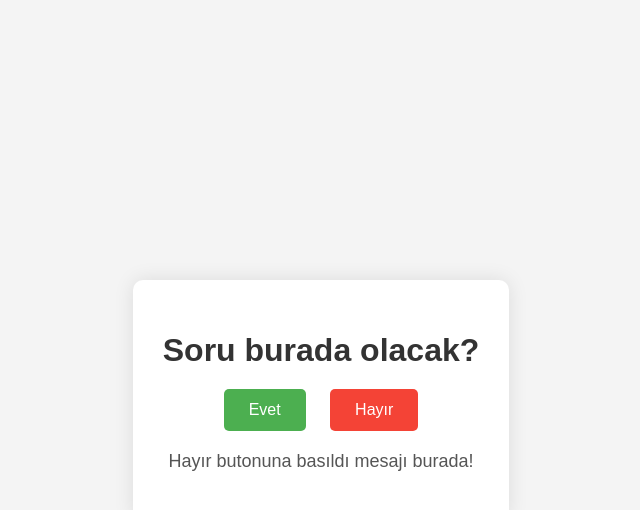
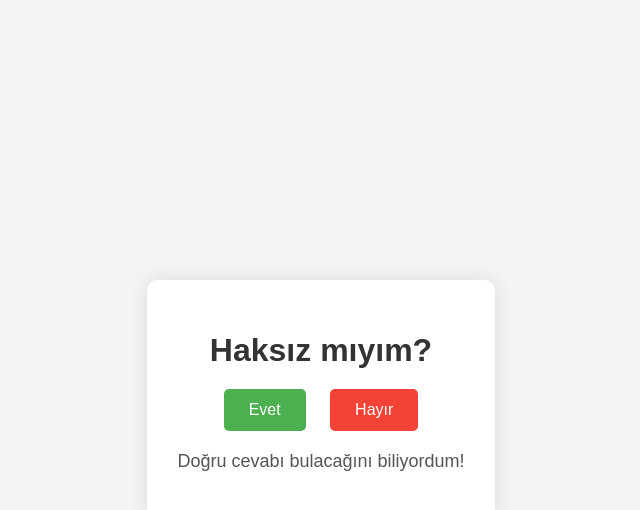
Before and after one commit to BilalEfeUysl/BilalEfeUysl.github.io, a plain HTML site: page index.html in a window 1280 px wide. Both pictures are taken after a click on the button "Hayır". Shown: the whole page, without its empty margins (319-959 px from the left). Drawn offline with Linux system fonts and the light colour scheme.

Commit message:
kelime düzeltme

```diff
--- a/index.html
+++ b/index.html
@@ -9,14 +9,14 @@
 <body>
     <div class="container">
         <div class="question-container">
-            <h1>Soru burada olacak?</h1>
+            <h1>Haksız mıyım?</h1>
             <div class="buttons">
                 <button id="yesButton">Evet</button>
                 <button id="noButton">Hayır</button>
             </div>
         </div>
         <div class="no-message-container hidden">
-            <p id="noMessage">Hayır butonuna basıldı mesajı burada!</p>
+            <p id="noMessage">Doğru cevabı bulacağını biliyordum!</p>
         </div>
     </div>
     <script src="script.js"></script>
```
